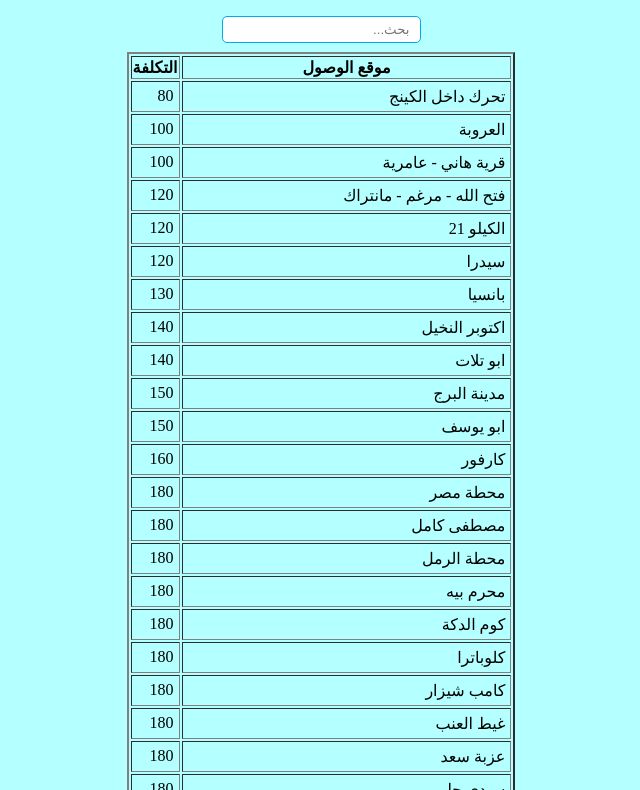
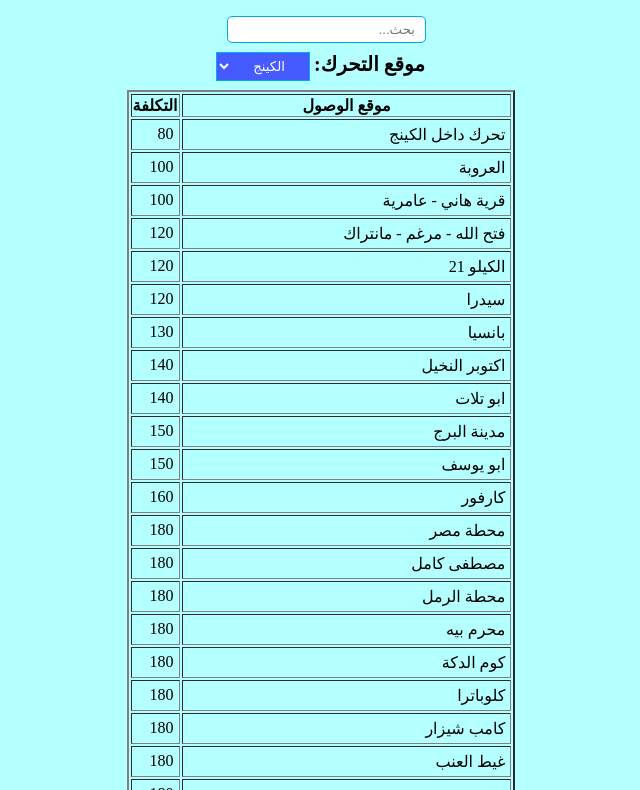
Before and after one commit to mazen123-png/wasalny-test, a plain HTML site: page index.html in a window 1280 px wide. Shown: the part 81-871 px from the top of the page, without its empty margins (319-959 px from the left). Drawn offline with Linux system fonts and the light colour scheme.

Commit message:
Add files via upload

```diff
--- a/index.html
+++ b/index.html
@@ -17,12 +17,35 @@
             border: none;
             outline: #00abf0 1px solid;
         }
+        .containTravel{
+            margin: 10px 0;
+            text-align: center;
+        }
+        .containTravel{
+            font-weight: bold;
+            font-size: 20px;
+        }
+        #travel{
+            padding: 5px 20px;
+            border: none;
+            outline: 1px solid #00abf0;
+            background: #1919ffb5;
+            color: #fff;
+        }
     </style>
 </head>
 <body dir="rtl" style="display: flex;align-items: center;justify-content: center;flex-direction: column;background-color: rgba(0, 255, 255, 0.296);">
     <h1>Search the Price</h1>
-    <div class="searchInput">
-        <input type="text" id="search" placeholder="بحث..." onkeyup="searchData(this.value)">
+    <div>
+        <div class="searchInput">
+            <input type="text" id="search" placeholder="بحث..." onkeyup="searchData(this.value)">
+        </div>
+        <div class="containTravel">
+            <label for="">موقع التحرك: </label>
+            <select name="travel" id="travel">
+                <option value="الكينج">الكينج</option>
+            </select>
+        </div>
     </div>
     <table border="2">
         <thead>
```
